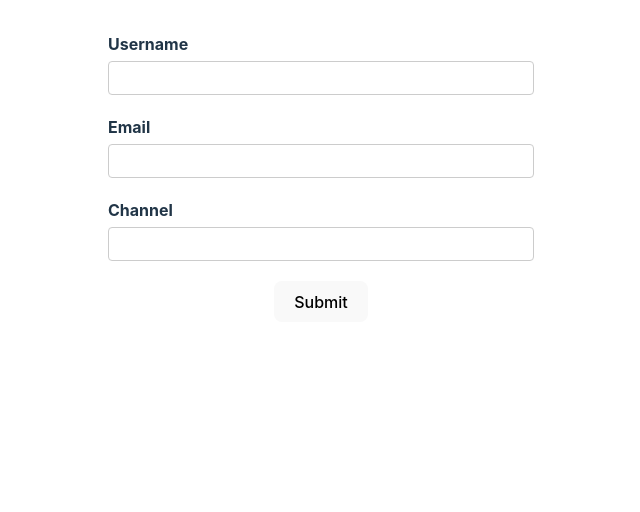
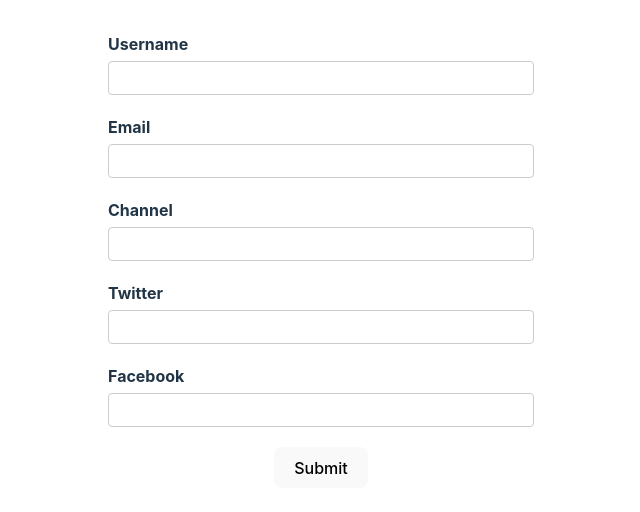
Before and after one commit to tonyedgal/react-forms, a React (Vite) app in the folder rhf-intro/: page / in a window 1280 px wide. Shown: the top 512 px of the page, without its empty margins (319-959 px from the left). Built offline with nearby package versions, Linux system fonts and the light colour scheme; no server answers.

Commit message:
feat: working with nested objects in RHF

```diff
--- a/rhf-intro/src/components/YoutubeForm.tsx
+++ b/rhf-intro/src/components/YoutubeForm.tsx
@@ -5,21 +5,22 @@
   username: string;
   email: string;
   channel: string;
+  social: {
+    twitter: string;
+    facebook: string;
+  };
 };
 
 const YoutubeForm = () => {
   const form = useForm<FormValues>({
-    defaultValues: async () => {
-      const response = await fetch(
-        "https://jsonplaceholder.typicode.com/users/1"
-      );
-      const data = await response.json();
-
-      return {
-        username: "Tony",
-        email: data.email,
-        channel: "",
-      };
+    defaultValues: {
+      username: "Tony",
+      email: "",
+      channel: "",
+      social: {
+        twitter: "",
+        facebook: "",
+      },
     },
   });
   const { register, control, handleSubmit, formState } = form;
@@ -92,6 +93,16 @@
           <p className="error">{errors.channel?.message}</p>
         </div>
 
+        <div className="form-control">
+          <label htmlFor="twitter">Twitter</label>
+          <input type="text" id="twitter" {...register("social.twitter")} />
+        </div>
+
+        <div className="form-control">
+          <label htmlFor="facebook">Facebook</label>
+          <input type="text" id="facebook" {...register("social.facebook")} />
+        </div>
+
         <button>Submit</button>
       </form>
       <DevTool control={control} />
```
